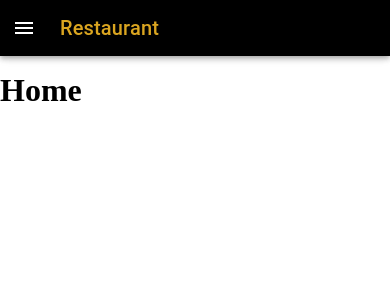
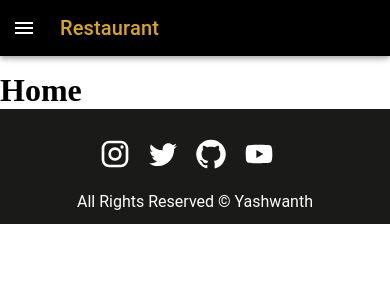
Before and after one commit to yashwanthjupally/dev-din-in, a React (Create React App) app: page / in a window 390 px wide. Shown: the top 300 px of the page. Built offline with nearby package versions, Linux system fonts and the light colour scheme.

Commit message:
Responsive Footer

```diff
--- a/src/components/Footer.js
+++ b/src/components/Footer.js
@@ -1,10 +1,28 @@
+import { GitHub, Instagram, Twitter, YouTube } from '@mui/icons-material'
+import { Box, Typography } from '@mui/material'
 import React from 'react'
 
 const Footer = () => {
   return (
-    <div>
+    <>
+      <Box sx={{ textAlign: 'center', bgcolor: '#1A1A19', color: 'white', padding: 1.5 }}>
 
-    </div>
+        <Box sx={{
+          my: '2vh',
+          '& svg': { fontSize: '2rem', mr: 2, cursor: 'pointer' },
+          '& svg:hover': { color: 'goldenrod', transform: 'translatex(5px)', transition: 'all 400ms' }
+        }}>
+          <Instagram />
+          <Twitter />
+          <GitHub />
+          <YouTube />
+        </Box>
+
+        <Typography variant='h5' sx={{ '@media (max-width: 600px)': { fontSize: '1rem' } }}>
+          All Rights Reserved &copy; Yashwanth
+        </Typography>
+      </Box>
+    </>
   )
 }
 
--- a/src/components/Layout.js
+++ b/src/components/Layout.js
@@ -1,11 +1,13 @@
 import React from 'react'
 import Header from './Header'
+import Footer from './Footer'
 
 const Layout = ({ children }) => {
   return (
     <>
       <Header />
       <div>{children}</div>
+      <Footer />
     </>
   )
 }
--- a/src/styles/HeaderStyles.css
+++ b/src/styles/HeaderStyles.css
@@ -27,3 +27,7 @@
     color: black;
     font-size: large;
 }
+
+.IconButton {
+    cursor: pointer !important;  /* Force pointer cursor */
+  }
```
